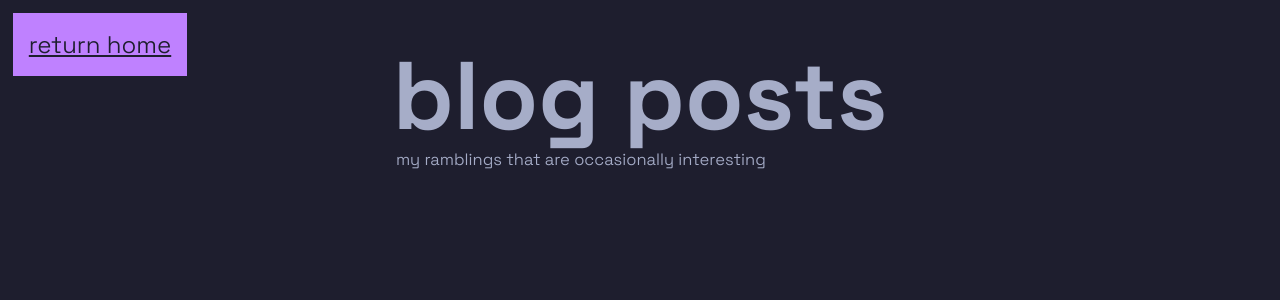
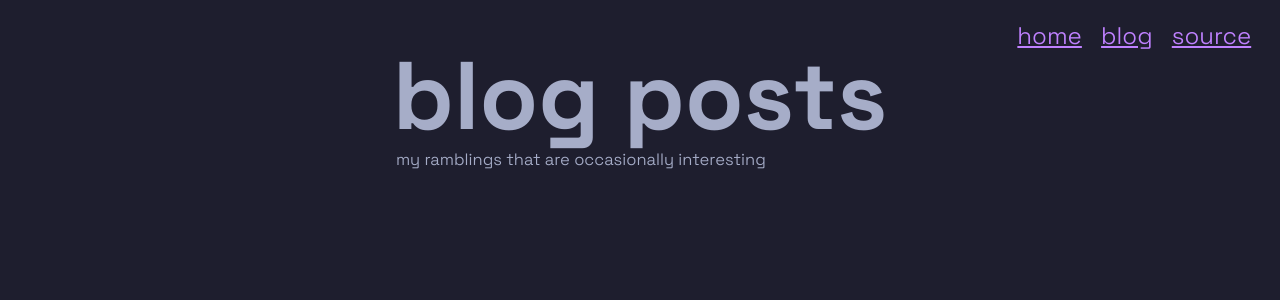
Before and after one commit to MrSeven3/personal-website, a Flask app: page /blogs in a window 1280 px wide. Shown: the top 300 px of the page. Run offline with Flask 3, Linux system fonts and the light colour scheme; data that the repository does not hold is empty.

Commit message:
header is on all pages

```diff
--- a/static/main_styles.css
+++ b/static/main_styles.css
@@ -74,7 +74,6 @@ h3.space-grotesk-header {
 }
 
 .top-right-anchor {
-
     text-align: center;
     padding: 1rem;
     width: fit-content;
@@ -87,23 +86,6 @@ h3.space-grotesk-header {
     right: 1vw;
 
     a {
-        font-size: 24px;
-    }
-}
-.top-left-button {
-    background-color: oklch(0.7176 0.1839 304.77);
-    text-align: center;
-    padding: 1rem;
-    width: fit-content;
-
-
-
-    position: fixed;
-    top: 1vw;
-    left: 1vw;
-
-    a {
-        color: #1e1e2e;
         font-size: 24px;
     }
 }
--- a/templates/blog/blog_list.html
+++ b/templates/blog/blog_list.html
@@ -18,6 +18,12 @@
         <script defer src="https://umami.thirtyseventh.xyz/script.js" data-performance="true" data-auto-track="true" data-website-id="2094daf6-589d-4e9a-a353-7e466c5f2443"></script>
     </head>
     <body>
+        <div class="top-right-anchor space-grotesk-normal">
+            <a href="/">home</a>
+            <a href="/blogs">blog</a>
+            <a href="https://tangled.org/did:plc:36m4dpd2zsudmq67x53hpx44" target="_blank">source</a>
+        </div>
+
         <div class="page-header space-grotesk-normal">
             <div class="page-header-header space-grotesk-single-header">
                 <h1>blog posts</h1>
@@ -25,11 +31,6 @@
             <p class="blog-header-comment">my ramblings that are occasionally interesting</p>
         </div>
 
-
-        <div class="top-left-button space-grotesk-normal">
-            <a href="/">return home</a>
-        </div>
-
         <div class="blogs-section space-grotesk-normal">
             {{ blog_list | safe }}
         </div>
--- a/templates/error.html
+++ b/templates/error.html
@@ -12,6 +12,11 @@
         <script defer src="https://umami.thirtyseventh.xyz/script.js" data-performance="true" data-auto-track="true" data-website-id="2094daf6-589d-4e9a-a353-7e466c5f2443"></script>
     </head>
     <body>
+        <div class="top-right-anchor space-grotesk-normal">
+            <a href="/">home</a>
+            <a href="/blogs">blog</a>
+            <a href="https://tangled.org/did:plc:36m4dpd2zsudmq67x53hpx44" target="_blank">source</a>
+        </div>
         <div class="error space-grotesk-normal">
             <h1 class="space-grotesk-single-header">{{ http_code }}</h1>
             <p>{{ http_meaning }}</p>
```
Also changed, not shown: static/error_styles.css (+18 -0 lines), templates/blog/blog_template.html (+5 -8 lines).
